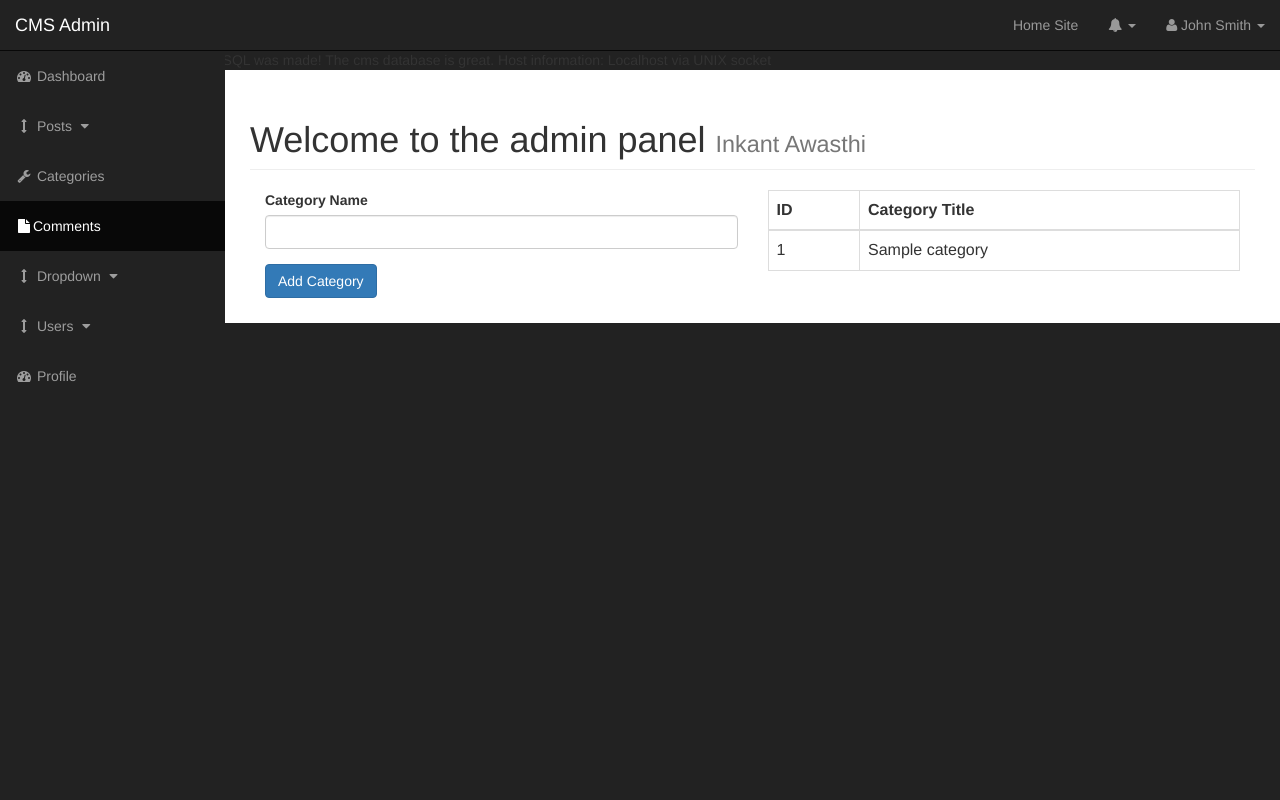
After one commit to tim1016/cms, a PHP site: page /admin/categories.php in a window 1280 px wide. The commit adds this page. Run offline with PHP 8.4, Linux system fonts and the light colour scheme; tables that the repository leaves empty or names only in its code hold one stand-in row (values such as "Sample post").

Commit message:
Working on categories

```diff
--- /dev/null
+++ b/admin/categories.php
@@ -0,0 +1,89 @@
+<?php include "includes/admin_header.php"?>
+
+<div id="wrapper">
+
+    <!-- Navigation -->
+    <?php include "includes/admin_navigation.php"?>
+
+    <div id="page-wrapper">
+
+        <div class="container-fluid">
+
+            <!-- Page Heading -->
+            <div class="row">
+                <div class="col-lg-12">
+                    <h1 class="page-header">
+                        Welcome to the admin panel
+                        <small>Inkant Awasthi</small>
+                    </h1>
+                    <div class="col-xs-6">
+                        <?php
+                            if(isset($_POST['submit'])){
+                                $cat_title = $_POST['cat_title'];
+                                echo $cat_title;
+                                if($cat_title == "" || empty($cat_title)) {
+                                    echo "<p class='text-danger'> The category title cannot be an empty string</p>";
+                                }else{
+
+                                }
+                            }
+
+                        ?>
+                        <form action="" method="post">
+                            <div class="form-group">
+                                <label for="cat_title">Category Name</label>
+                                <input type="text" class="form-control" name="cat_title" id="cat_title">
+                            </div>
+
+                            <div class="form-group">
+                                <input class="btn btn-primary" type="submit" name="submit" value="Add Category">
+                            </div>
+                        </form>
+                    </div>
+
+                    <div class="col-xs-6">
+                        <?php
+                            $query = "SELECT * FROM categories LIMIT 30";
+                            $query_select_all_categories = mysqli_query($connection, $query);
+                        ?>
+
+
+
+
+
+                        <table class="table table-bordered table-hover">
+                            <thead>
+                                <tr>
+                                    <th>ID</th>
+                                    <th>Category Title</th>
+                                </tr>
+                            </thead>
+
+                            <tbody>
+                                <?php
+                                    while($row = mysqli_fetch_assoc($query_select_all_categories)){
+                                        $cat_title = $row['cat_title'];
+                                        $cat_id = $row['cat_id'];
+                                        echo "<tr>";
+                                        echo "<td> {$cat_id} </td>";
+                                        echo "<td> {$cat_title} </td>";
+                                        echo "</tr>";
+                                    }
+                                ?>
+                            </tbody>
+                        </table>
+                    </div>
+
+            </div>
+            <!-- /.row -->
+
+        </div>
+        <!-- /.container-fluid -->
+
+    </div>
+    <!-- /#page-wrapper -->
+
+</div>
+<!-- /#wrapper -->
+
+<?php include "includes/admin_footer.php"?>
--- a/admin/includes/header.php
+++ b/admin/includes/admin_header.php
@@ -1,3 +1,5 @@
+<?php include "../includes/db.php"?>
+
 <!DOCTYPE html>
 <html lang="en">
 
--- a/admin/includes/navigation.php
+++ b/admin/includes/admin_navigation.php
@@ -8,7 +8,7 @@
                 <span class="icon-bar"></span>
                 <span class="icon-bar"></span>
             </button>
-            <a class="navbar-brand" href="index.html">CMS Admin</a>
+            <a class="navbar-brand" href="index.php">CMS Admin</a>
         </div>
         <!-- Top Menu Items -->
         <ul class="nav navbar-right top-nav">
@@ -60,26 +60,34 @@
             </li>
         </ul>
         <!-- Sidebar Menu Items - These collapse to the responsive navigation menu on small screens -->
+
+
+
         <div class="collapse navbar-collapse navbar-ex1-collapse">
             <ul class="nav navbar-nav side-nav">
                 <li>
-                    <a href="index.html"><i class="fa fa-fw fa-dashboard"></i> Dashboard</a>
+                    <a href="index.php"><i class="fa fa-fw fa-dashboard"></i> Dashboard</a>
+                </li>
+
+                <li>
+                    <a href="javascript:;" data-toggle="collapse" data-target="#posts_dropdown"><i class="fa fa-fw fa-arrows-v"></i> Posts <i class="fa fa-fw fa-caret-down"></i></a>
+                    <ul id="posts_dropdown" class="collapse">
+                        <li>
+                            <a href="#">View All Posts</a>
+                        </li>
+                        <li>
+                            <a href="#">Add Posts</a>
+                        </li>
+                    </ul>
                 </li>
                 <li>
-                    <a href="charts.html"><i class="fa fa-fw fa-bar-chart-o"></i> Charts</a>
+                    <a href="categories.php"><i class="fa fa-fw fa-wrench"></i> Categories</a>
                 </li>
-                <li>
-                    <a href="tables.html"><i class="fa fa-fw fa-table"></i> Tables</a>
+
+                <li class="active">
+                    <a href="index.php"><i class="fa fa-fw fa-file"></i>Comments</a>
                 </li>
-                <li>
-                    <a href="forms.html"><i class="fa fa-fw fa-edit"></i> Forms</a>
-                </li>
-                <li>
-                    <a href="bootstrap-elements.html"><i class="fa fa-fw fa-desktop"></i> Bootstrap Elements</a>
-                </li>
-                <li>
-                    <a href="bootstrap-grid.html"><i class="fa fa-fw fa-wrench"></i> Bootstrap Grid</a>
-                </li>
+
                 <li>
                     <a href="javascript:;" data-toggle="collapse" data-target="#demo"><i class="fa fa-fw fa-arrows-v"></i> Dropdown <i class="fa fa-fw fa-caret-down"></i></a>
                     <ul id="demo" class="collapse">
@@ -91,11 +99,24 @@
                         </li>
                     </ul>
                 </li>
-                <li class="active">
-                    <a href="blank-page.html"><i class="fa fa-fw fa-file"></i> Blank Page</a>
+
+
+                <li>
+                    <a href="javascript:;" data-toggle="collapse" data-target="#users"><i class="fa fa-fw fa-arrows-v"></i> Users <i class="fa fa-fw fa-caret-down"></i></a>
+                    <ul id="users" class="collapse">
+                        <li>
+                            <a href="#">User 1</a>
+                        </li>
+                        <li>
+                            <a href="#">User 1</a>
+                        </li>
+                    </ul>
                 </li>
+
+
+
                 <li>
-                    <a href="index-rtl.html"><i class="fa fa-fw fa-dashboard"></i> RTL Dashboard</a>
+                    <a href="index.php"><i class="fa fa-fw fa-dashboard"></i> Profile</a>
                 </li>
             </ul>
         </div>
--- a/gulp/tasks/watch.js
+++ b/gulp/tasks/watch.js
@@ -14,7 +14,7 @@ gulp.task('watch', function() {
 
    });
 
-  watch(['*.php', '*/*.php'], function() {
+  watch(['*.php', '*/*.php', '*/*/*.php'], function() {
     browserSync.reload();
   });
 
```
Also changed, not shown: admin/index.php (+4 -4 lines), admin/includes/admin_footer.php (renamed from admin/includes/footer.php).
